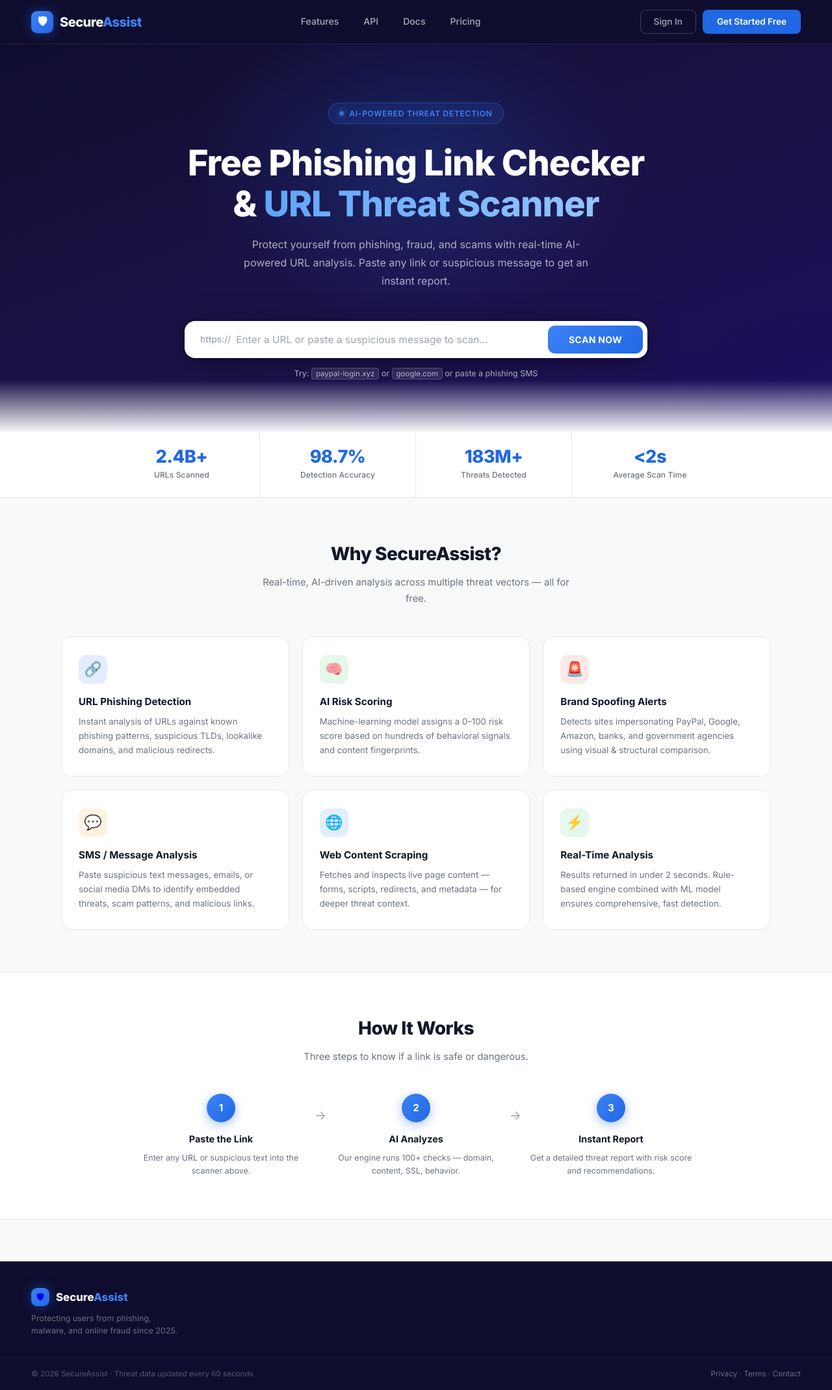
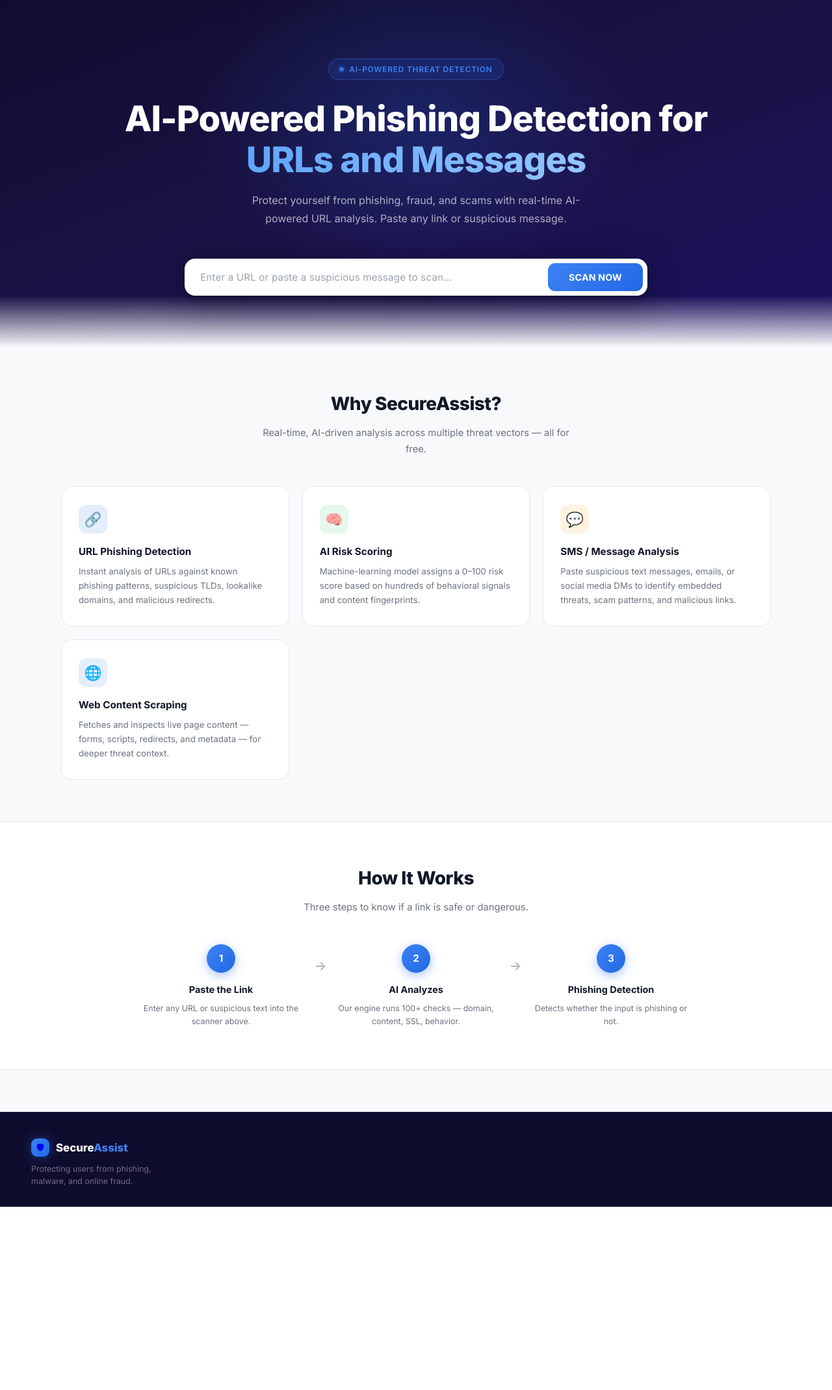
Before and after one commit to Sreelakshmi-K-S/SecureAssist, a FastAPI app: page / in a window 1280 px wide. Shown: the whole page at 65% size. After the commit the page ends 1857 px from the top, so only its background shows below. Run offline with FastAPI, Linux system fonts and the light colour scheme.

Commit message:
Update UI: remove header, fix hero heading

```diff
--- a/templates/index.html
+++ b/templates/index.html
@@ -4,32 +4,13 @@
 <head>
     <meta charset="UTF-8" />
     <meta name="viewport" content="width=device-width, initial-scale=1.0" />
-    <title>SecureAssist — Free Phishing Link Checker & URL Scanner</title>
-    <meta name="description" content="Protect yourself from phishing, malware, and online scams. Scan any URL or suspicious message instantly with AI-powered threat detection." />
+    <title>SecureAssist — Phishing Link Checker & URL Scanner</title>
+    <meta name="description"
+        content="Protect yourself from phishing, malware, and online scams. Scan any URL or suspicious message instantly with AI-powered threat detection." />
     <link rel="stylesheet" href="{{ url_for('static', path='css/style.css') }}" />
 </head>
 
 <body>
-
-    <!-- ════ HEADER ════ -->
-    <header class="site-header">
-        <a href="{{ url_for('index') }}" class="logo">
-            <div class="logo-icon">🛡</div>
-            <span class="logo-brand">Secure<em>Assist</em></span>
-        </a>
-
-        <nav class="header-nav">
-            <a href="#">Features</a>
-            <a href="#">API</a>
-            <a href="#">Docs</a>
-            <a href="#">Pricing</a>
-        </nav>
-
-        <div class="header-actions">
-            <a href="#" class="btn-nav-outline">Sign In</a>
-            <a href="#" class="btn-nav-primary">Get Started Free</a>
-        </div>
-    </header>
 
 
     <!-- ════ HERO ════ -->
@@ -39,56 +20,26 @@
             AI-Powered Threat Detection
         </div>
 
-        <h1>Free Phishing Link Checker<br>&amp; <em>URL Threat Scanner</em></h1>
+        <h1>AI-Powered Phishing Detection for <br><em>URLs and Messages</em></h1>
 
         <p class="hero-sub">
             Protect yourself from phishing, fraud, and scams with real-time AI-powered
-            URL analysis. Paste any link or suspicious message to get an instant report.
+            URL analysis. Paste any link or suspicious message.
         </p>
 
         <!-- SCAN BAR -->
         <div class="scan-wrapper">
             <form method="post" action="{{ url_for('analyze') }}" id="analyzeForm">
                 <div class="scan-bar" id="scanBar">
-                    <span class="scan-prefix">https://</span>
-                    <input
-                        id="scanInput"
-                        name="input"
-                        type="text"
-                        class="scan-input"
-                        placeholder="Enter a URL or paste a suspicious message to scan…"
-                        autocomplete="off"
-                        spellcheck="false"
-                        required
-                    />
+
+                    <input id="scanInput" name="input" type="text" class="scan-input"
+                        placeholder="Enter a URL or paste a suspicious message to scan…" autocomplete="off"
+                        spellcheck="false" required />
                     <button type="submit" class="scan-btn" id="scanBtn">Scan Now</button>
                 </div>
             </form>
-            <p class="scan-hint">Try: <kbd>paypal-login.xyz</kbd> or <kbd>google.com</kbd> or paste a phishing SMS</p>
         </div>
     </section>
-
-
-    <!-- ════ STATS BAR ════ -->
-    <div class="stats-bar">
-        <div class="stat-item">
-            <div class="stat-value">2.4B+</div>
-            <div class="stat-label">URLs Scanned</div>
-        </div>
-        <div class="stat-item">
-            <div class="stat-value">98.7%</div>
-            <div class="stat-label">Detection Accuracy</div>
-        </div>
-        <div class="stat-item">
-            <div class="stat-value">183M+</div>
-            <div class="stat-label">Threats Detected</div>
-        </div>
-        <div class="stat-item">
-            <div class="stat-value">&lt;2s</div>
-            <div class="stat-label">Average Scan Time</div>
-        </div>
-    </div>
-
 
     <!-- ════ FEATURES ════ -->
     <section class="features-section">
@@ -116,14 +67,6 @@
                 </div>
             </div>
 
-            <div class="feature-card">
-                <div class="feature-icon red-bg">🚨</div>
-                <div class="feature-title">Brand Spoofing Alerts</div>
-                <div class="feature-desc">
-                    Detects sites impersonating PayPal, Google, Amazon, banks, and
-                    government agencies using visual & structural comparison.
-                </div>
-            </div>
 
             <div class="feature-card">
                 <div class="feature-icon yellow-bg">💬</div>
@@ -140,15 +83,6 @@
                 <div class="feature-desc">
                     Fetches and inspects live page content — forms, scripts, redirects,
                     and metadata — for deeper threat context.
-                </div>
-            </div>
-
-            <div class="feature-card">
-                <div class="feature-icon green-bg">⚡</div>
-                <div class="feature-title">Real-Time Analysis</div>
-                <div class="feature-desc">
-                    Results returned in under 2 seconds. Rule-based engine combined with
-                    ML model ensures comprehensive, fast detection.
                 </div>
             </div>
         </div>
@@ -173,8 +107,8 @@
             </div>
             <div class="step-item">
                 <div class="step-number">3</div>
-                <div class="step-title">Instant Report</div>
-                <div class="step-desc">Get a detailed threat report with risk score and recommendations.</div>
+                <div class="step-title">Phishing Detection</div>
+                <div class="step-desc">Detects whether the input is phishing or not.</div>
             </div>
         </div>
     </section>
@@ -187,17 +121,12 @@
                 <div class="logo-icon" style="width:28px;height:28px;font-size:14px;">🛡</div>
                 <span class="footer-brand-name">Secure<em>Assist</em></span>
             </a>
-            <p class="footer-tagline">Protecting users from phishing, malware, and online fraud since 2025.</p>
+            <p class="footer-tagline">Protecting users from phishing, malware, and online fraud.</p>
         </div>
 
         <div class="footer-links">
         </div>
     </footer>
-
-    <div class="footer-bottom">
-        <span>© 2026 SecureAssist · Threat data updated every 60 seconds</span>
-        <span><a href="#">Privacy</a> · <a href="#">Terms</a> · <a href="#">Contact</a></span>
-    </div>
 
 
     <script>
@@ -230,4 +159,5 @@
     </script>
 
 </body>
+
 </html>
```
Also changed, not shown: static/previews/preview_a2b7c1160d7f6eda8be66e2e3e5a9f82.png (added), static/previews/preview_b983151bee48da9bfa4e67ee5d7f7326.png (added), static/previews/preview_d75277cdffef995a46ae59bdaef1db86.png (added), static/previews/preview_ea873d1235da88ec9157e41b6f35cbff.png (added).
